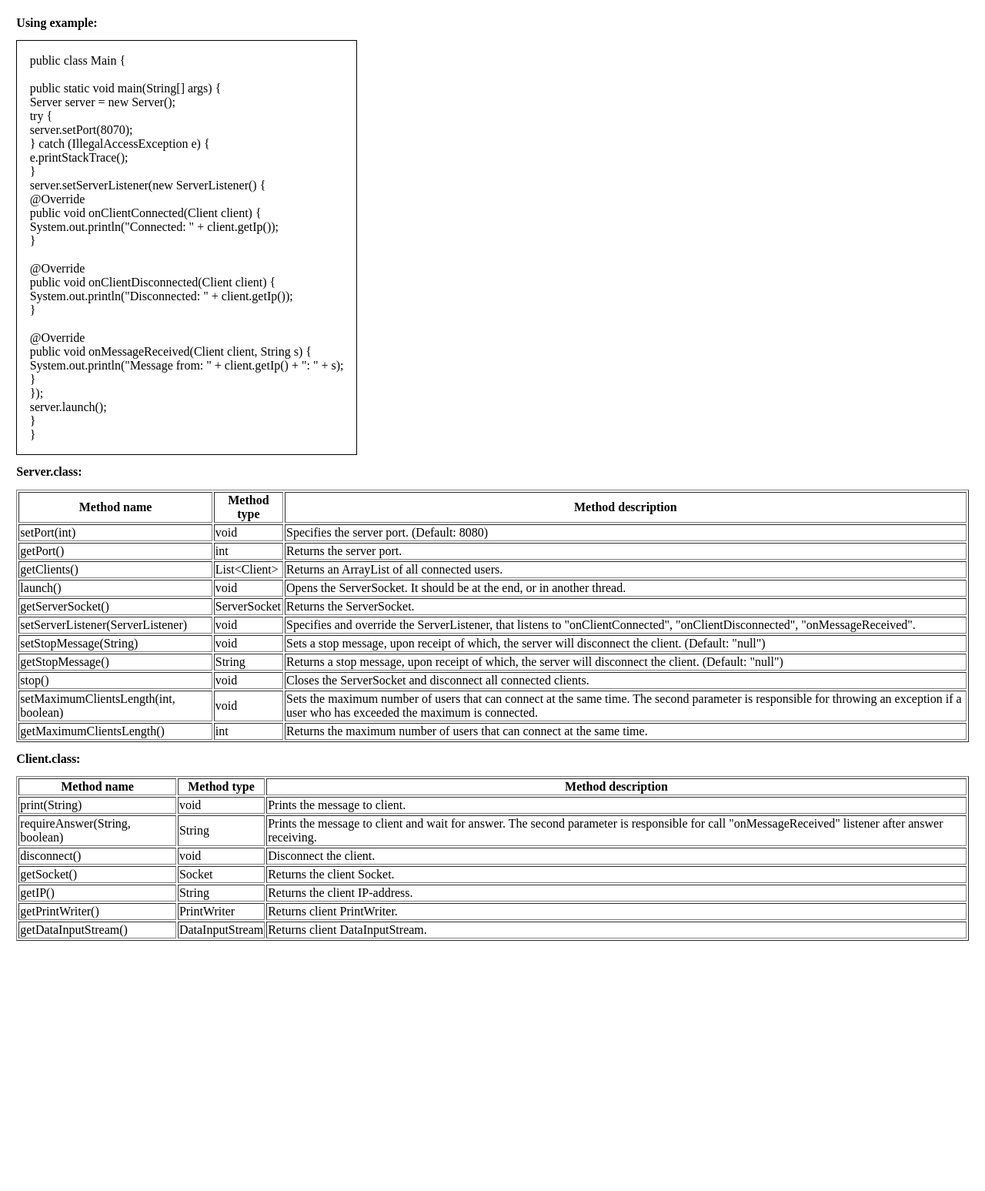
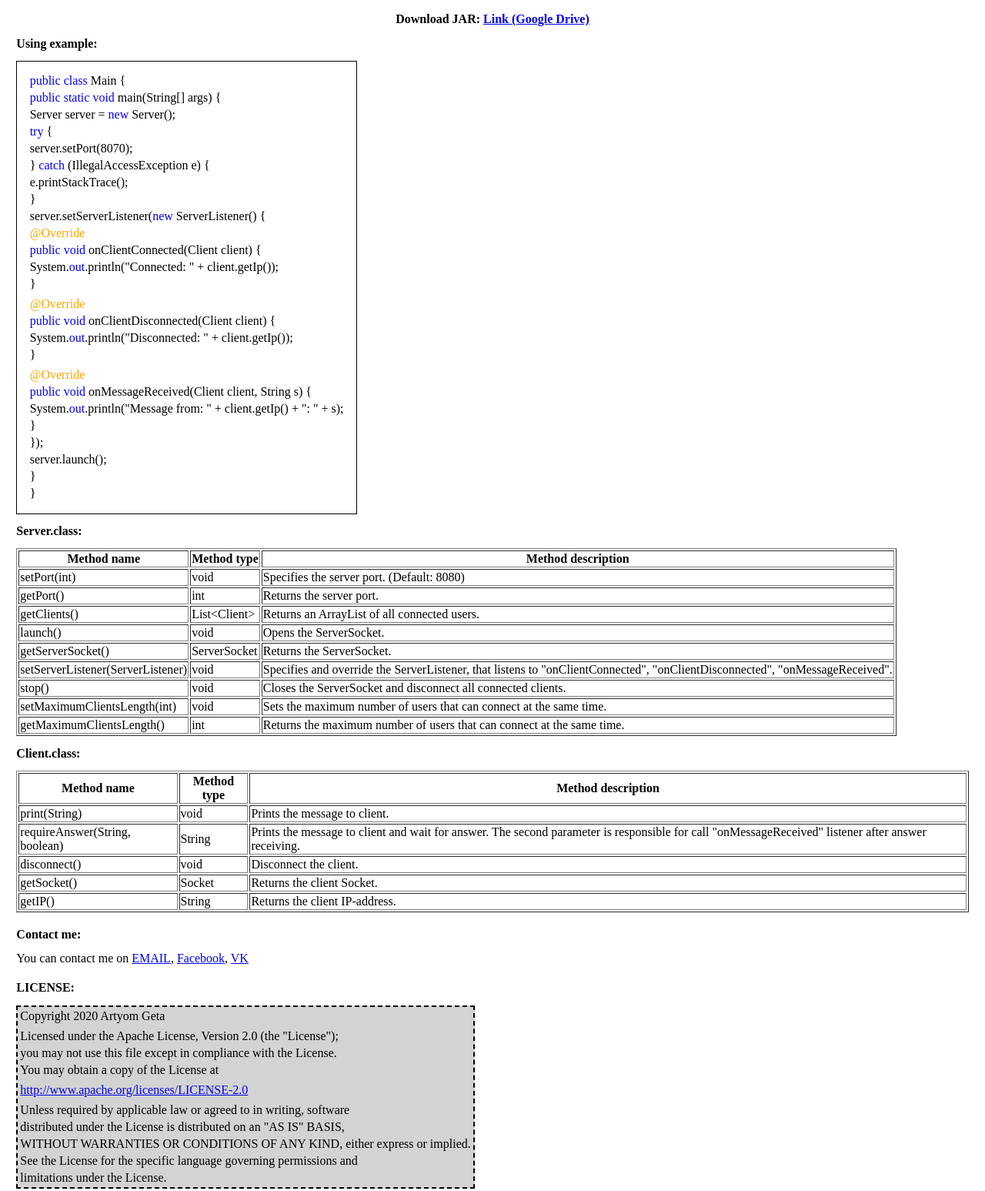
Before and after one commit to ArtyomGeta/javaserver-lib, a plain HTML site: page index.html in a window 1280 px wide. Shown: the part 50-1597 px from the top of the page at 77% size. Before the commit the page ends 1286 px from the top, so only its background shows below. Drawn offline with Linux system fonts and the light colour scheme.

Commit message:
Removed unnecessary methods and updated site.

```diff
--- a/index.html
+++ b/index.html
@@ -7,40 +7,38 @@
 </head>
 <body>
 <div style="text-align: center; font-size: x-large">DOCUMENTATION FOR GETASERVER:</div>
-<hr><br>
+<hr>
+<div style="margin-left: 10pt; border: 0 solid red; padding: 10pt 10pt 10pt 0; text-align: center"><b>Download JAR: <a href="https://drive.google.com/file/d/17Wcy5HpTbYiTfIo6GZ7bB30k8vFu4ZG2/view?usp=sharing">Link (Google Drive)</a></b></div>
 <div style="margin-left: 10pt;"><b>Using example:</b></div>
 <table style="margin: 10pt; border: 1pt solid black; padding: 10pt;" about="Using example:">
-<tr><td>
-    public class Main {<br>
-    <br>
-    public static void main(String[] args) {<br>
-    Server server = new Server();<br>
-    try {<br>
-    server.setPort(8070);<br>
-    } catch (IllegalAccessException e) {<br>
-    e.printStackTrace();<br>
-    }<br>
-    server.setServerListener(new ServerListener() {<br>
-    @Override<br>
-    public void onClientConnected(Client client) {<br>
-    System.out.println("Connected: " + client.getIp());<br>
-    }<br>
-    <br>
-    @Override<br>
-    public void onClientDisconnected(Client client) {<br>
-    System.out.println("Disconnected: " + client.getIp());<br>
-    }<br>
-    <br>
-    @Override<br>
-    public void onMessageReceived(Client client, String s) {<br>
-    System.out.println("Message from: " + client.getIp() + ": " + s);<br>
-    }<br>
-    });<br>
-    server.launch();<br>
-    }<br>
-    }<br>
+    <tr><td><span style="color: blue; ">public class</span> Main {</td></tr>
+    <tr><td><span style="color: blue; ">public static void </span> main(String[] args) {</td></tr>
+    <tr><td>Server server = <span style="color: blue; ">new</span> Server();</td></tr>
+    <tr><td><span style="color: blue; ">try</span> {</td></tr>
+    <tr><td>server.setPort(8070);</td></tr>
+    <tr><td>} <span style="color: blue; ">catch</span> (IllegalAccessException e) {</td></tr>
+    <tr><td>e.printStackTrace();</td></tr>
+    <tr><td>}</td></tr>
+    <tr><td>server.setServerListener(<span style="color: blue; ">new</span> ServerListener() {</td></tr>
+    <tr><td><span style="color: orange; ">@Override</span></td></tr>
+    <tr><td><span style="color: blue; ">public void</span> onClientConnected(Client client) {</td></tr>
+    <tr><td>System.<span style="color: blue; ">out</span>.println("Connected: " + client.getIp());</td></tr>
+    <tr><td>}</td></tr>
+    <tr><td></td></tr>
+    <tr><td><span style="color: orange; ">@Override</span></td></tr>
+    <tr><td><span style="color: blue; ">public void</span> onClientDisconnected(Client client) {</td></tr>
+    <tr><td>System.<span style="color: blue; ">out</span>.println("Disconnected: " + client.getIp());</td></tr>
+    <tr><td>}</td></tr>
+    <tr><td></td></tr>
+    <tr><td><span style="color: orange; ">@Override</span></td></tr>
+    <tr><td><span style="color: blue; ">public void</span> onMessageReceived(Client client, String s) {</td></tr>
+    <tr><td>System.<span style="color: blue; ">out</span>.println("Message from: " + client.getIp() + ": " + s);</td></tr>
+    <tr><td>}</td></tr>
+    <tr><td>});</td></tr>
+    <tr><td>server.launch();</td></tr>
+    <tr><td>}</td></tr>
+    <tr><td>}</td></tr>
 
-</td></tr>
 </table>
 <div style="margin-left: 10pt;"><b>Server.class:</b></div>
 <table style="margin: 10pt;" about="Using example:" border="1">
@@ -96,7 +94,7 @@
             void
         </td>
         <td>
-            Opens the ServerSocket. It should be at the end, or in another thread.
+            Opens the ServerSocket.
         </td>
     </tr>
     <tr>
@@ -123,28 +121,6 @@
     </tr>
     <tr>
         <td>
-            setStopMessage(String)
-        </td>
-        <td>
-            void
-        </td>
-        <td>
-            Sets a stop message, upon receipt of which, the server will disconnect the client. (Default: "null")
-        </td>
-    </tr>
-    <tr>
-        <td>
-            getStopMessage()
-        </td>
-        <td>
-            String
-        </td>
-        <td>
-            Returns a stop message, upon receipt of which, the server will disconnect the client. (Default: "null")
-        </td>
-    </tr>
-    <tr>
-        <td>
             stop()
         </td>
         <td>
@@ -156,13 +132,13 @@
     </tr>
     <tr>
         <td>
-            setMaximumClientsLength(int, boolean)
+            setMaximumClientsLength(int)
         </td>
         <td>
             void
         </td>
         <td>
-            Sets the maximum number of users that can connect at the same time. The second parameter is responsible for throwing an exception if a user who has exceeded the maximum is connected.
+            Sets the maximum number of users that can connect at the same time.
         </td>
     </tr>
     <tr>
@@ -246,28 +222,24 @@
             Returns the client IP-address.
         </td>
     </tr>
-    <tr>
-        <td>
-            getPrintWriter()
-        </td>
-        <td>
-            PrintWriter
-        </td>
-        <td>
-            Returns client PrintWriter.
-        </td>
-    </tr>
-    <tr>
-        <td>
-            getDataInputStream()
-        </td>
-        <td>
-            DataInputStream
-        </td>
-        <td>
-            Returns client DataInputStream.
-        </td>
-    </tr>
+</table>
+<div style="margin-left: 10pt; margin-top: 15pt;"><b>Contact me:</b></div>
+<div style="margin-left: 10pt; margin-top: 10pt;">You can contact me on <a href="mailto:wideroller@protonmail.com">EMAIL</a>, <a href="https://www.facebook.com/profile.php?id=100015445748745">Facebook</a>, <a href="https://vk.com/artyom_geta">VK</a> </div>
+<div style="margin-left: 10pt; margin-top: 15pt"><b>LICENSE:</b></div>
+<table style="margin-left: 10pt; margin-top: 10pt; border: 2pt dashed black;" bgcolor="#d3d3d3">
+    <tr><td>Copyright 2020 Artyom Geta</td></tr>
+    <tr><td></td></tr>
+    <tr><td>Licensed under the Apache License, Version 2.0 (the "License");</td></tr>
+    <tr><td>you may not use this file except in compliance with the License.</td></tr>
+    <tr><td>You may obtain a copy of the License at</td></tr>
+    <tr><td></td></tr>
+    <tr><td><a href="/home/artyom/IdeaProjects/ServerAPI/index.html">http://www.apache.org/licenses/LICENSE-2.0</a></td></tr>
+    <tr><td></td></tr>
+    <tr><td>Unless required by applicable law or agreed to in writing, software</td></tr>
+    <tr><td>distributed under the License is distributed on an "AS IS" BASIS,</td></tr>
+    <tr><td>WITHOUT WARRANTIES OR CONDITIONS OF ANY KIND, either express or implied.</td></tr>
+    <tr><td>See the License for the specific language governing permissions and</td></tr>
+    <tr><td>limitations under the License.</td></tr>
 </table>
 
 </body>
```
Also changed, not shown: 2 other files.
